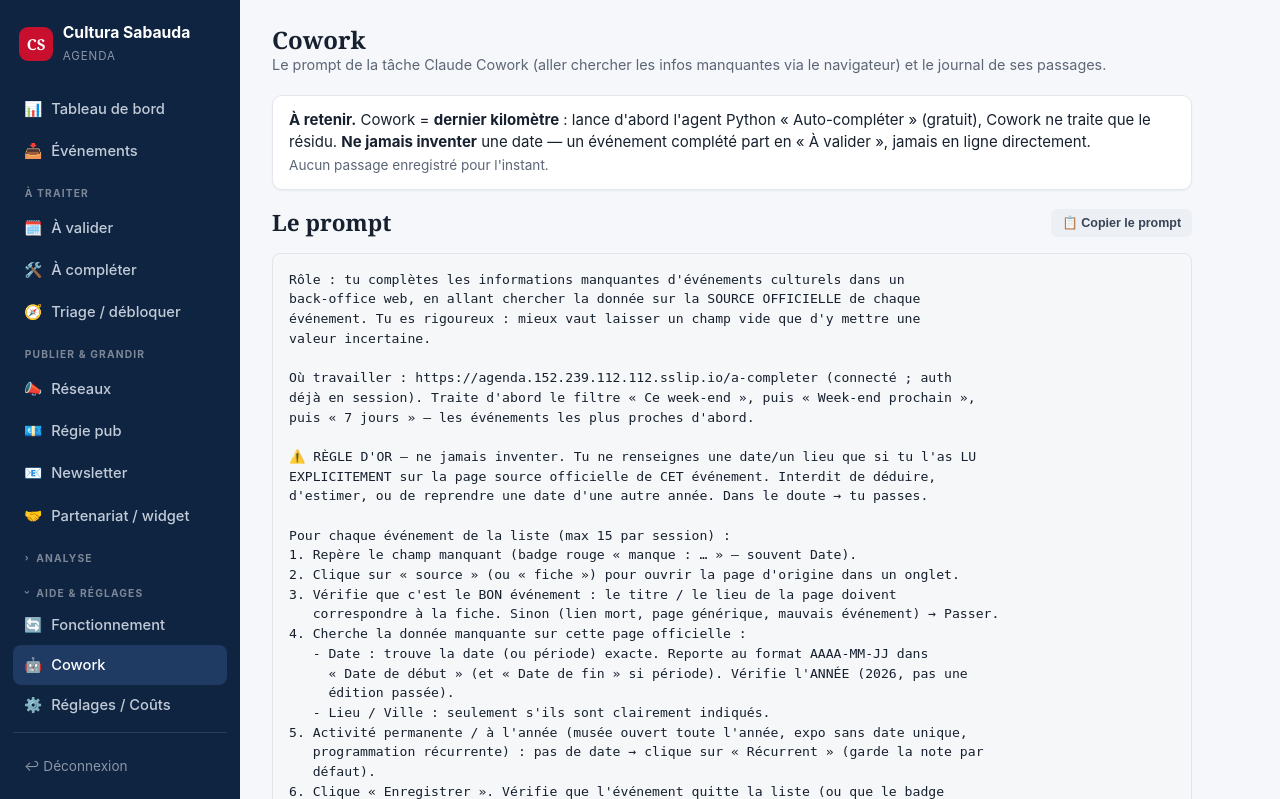
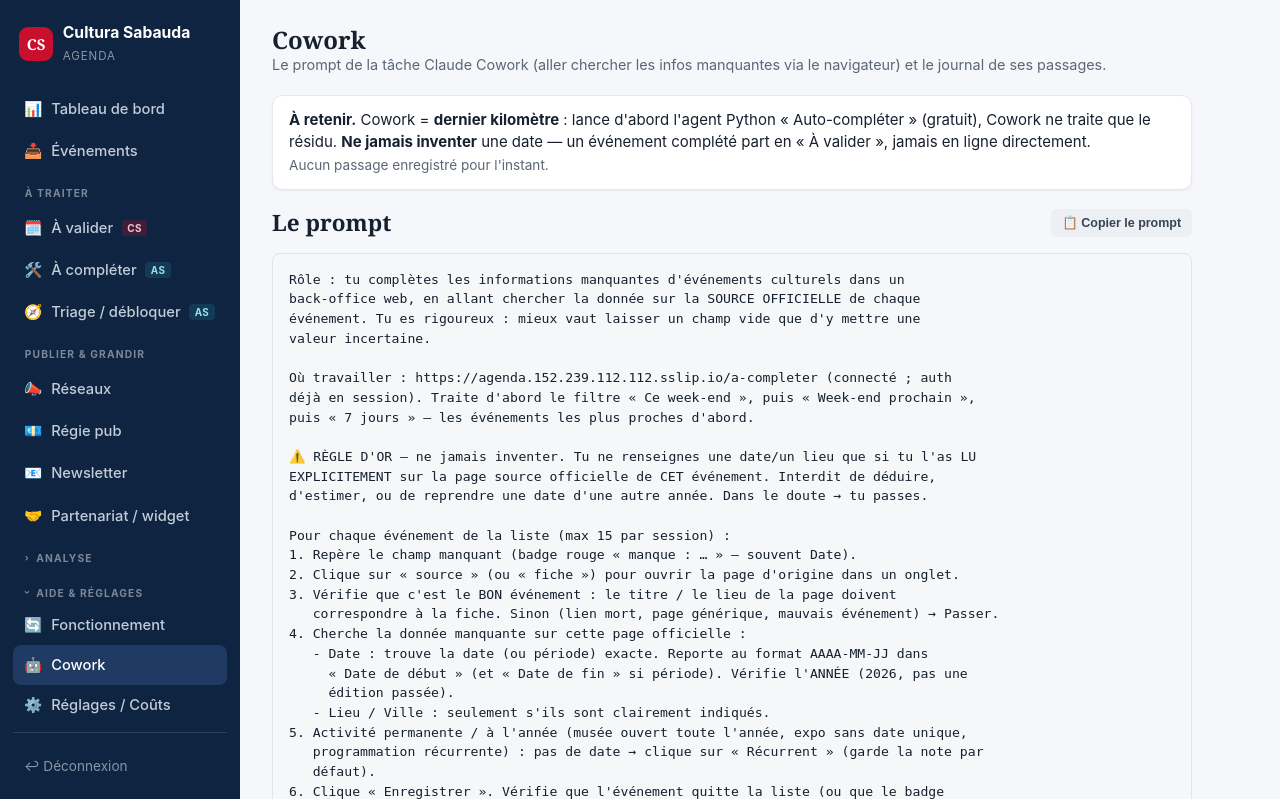
Before and after one commit to monodf-beep/evenements, a Flask app: page /cowork in a window 1280 px wide. Shown: the top 799 px of the page. Run offline with Flask 3, Linux system fonts and the light colour scheme; the visitor is signed in with stand-in values (Sample User, id 1); data that the repository does not hold is empty; some libraries are stand-ins or nearby versions.

Commit message:
Nav : repère CS/AS (culturasabauda.eu vs agendasabauda.eu) sur les liens « À traiter »
Garde le regroupement par urgence tout en préservant la distinction de site de
destination, moins visible mais toujours là (pastille CS/AS + info-bulle).

Co-Authored-By: Claude Opus 4.8 <noreply@anthropic.com>
Claude-Session: https://claude.ai/code/session_0147TFWxBFXGbXtme5LYm1nT

```diff
--- a/app/static/app.css
+++ b/app/static/app.css
@@ -74,6 +74,14 @@ a:focus-visible, button:focus-visible, .btn:focus-visible, .pbtn:focus-visible,
 .nav-badge { margin-left:auto; background:var(--accent); color:#fff; font-size:.72rem;
   font-weight:700; padding:.06rem .42rem; border-radius:var(--radius-pill); }
 .nav a.on .nav-badge { background:#fff; color:var(--brand-ink); }
+/* Repère de SITE DE DESTINATION (culturasabauda.eu vs agendasabauda.eu), quand
+   plusieurs liens d'une même section publient sur des sites différents. */
+.nav-tag { font-size:.62rem; font-weight:700; letter-spacing:.03em; padding:.04rem .34rem;
+  border-radius:4px; }
+.nav-tag-cs { background:rgba(200,16,46,.25); color:#ffc2ca; }   /* culturasabauda.eu */
+.nav-tag-as { background:rgba(31,111,139,.3); color:#9fdcf0; }   /* agendasabauda.eu */
+.nav a.on .nav-tag-cs { background:rgba(255,255,255,.22); color:#fff; }
+.nav a.on .nav-tag-as { background:rgba(255,255,255,.22); color:#fff; }
 /* Intertitres de section (regroupement par produit dans la barre latérale) */
 .nav-section { font-size:.64rem; letter-spacing:.11em; text-transform:uppercase;
   color:#7c8798; font-weight:700; padding:.8rem .75rem .28rem; }
--- a/app/templates/base.html
+++ b/app/templates/base.html
@@ -23,10 +23,13 @@
 
       <div class="nav-section">À traiter</div>
       <a href="/validation" class="{{ 'on' if active=='validation' }}" {% if active=='validation' %}aria-current="page"{% endif %}><span aria-hidden="true">🗓️</span> À valider
+        <span class="nav-tag nav-tag-cs" title="Publie sur culturasabauda.eu">CS</span>
         {% if nav.validate %}<span class="nav-badge">{{ nav.validate }}</span>{% endif %}</a>
       <a href="/a-completer" class="{{ 'on' if active=='tocomplete' }}" {% if active=='tocomplete' %}aria-current="page"{% endif %}><span aria-hidden="true">🛠️</span> À compléter
+        <span class="nav-tag nav-tag-as" title="Publie sur agendasabauda.eu">AS</span>
         {% if nav.tocomplete %}<span class="nav-badge">{{ nav.tocomplete }}</span>{% endif %}</a>
-      <a href="/triage" class="{{ 'on' if active=='triage' }}" {% if active=='triage' %}aria-current="page"{% endif %}><span aria-hidden="true">🧭</span> Triage / débloquer</a>
+      <a href="/triage" class="{{ 'on' if active=='triage' }}" {% if active=='triage' %}aria-current="page"{% endif %}><span aria-hidden="true">🧭</span> Triage / débloquer
+        <span class="nav-tag nav-tag-as" title="Publie sur agendasabauda.eu">AS</span></a>
 
       <div class="nav-section">Publier & grandir</div>
       <a href="/reseaux" class="{{ 'on' if active=='reseaux' }}" {% if active=='reseaux' %}aria-current="page"{% endif %}><span aria-hidden="true">📣</span> Réseaux</a>
```
